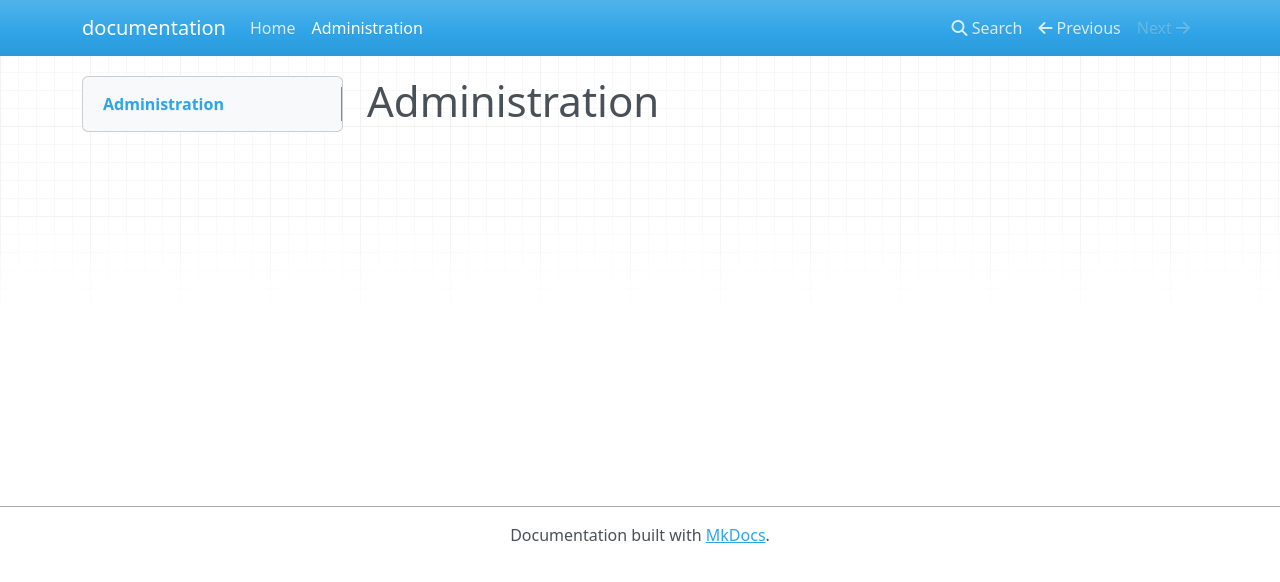
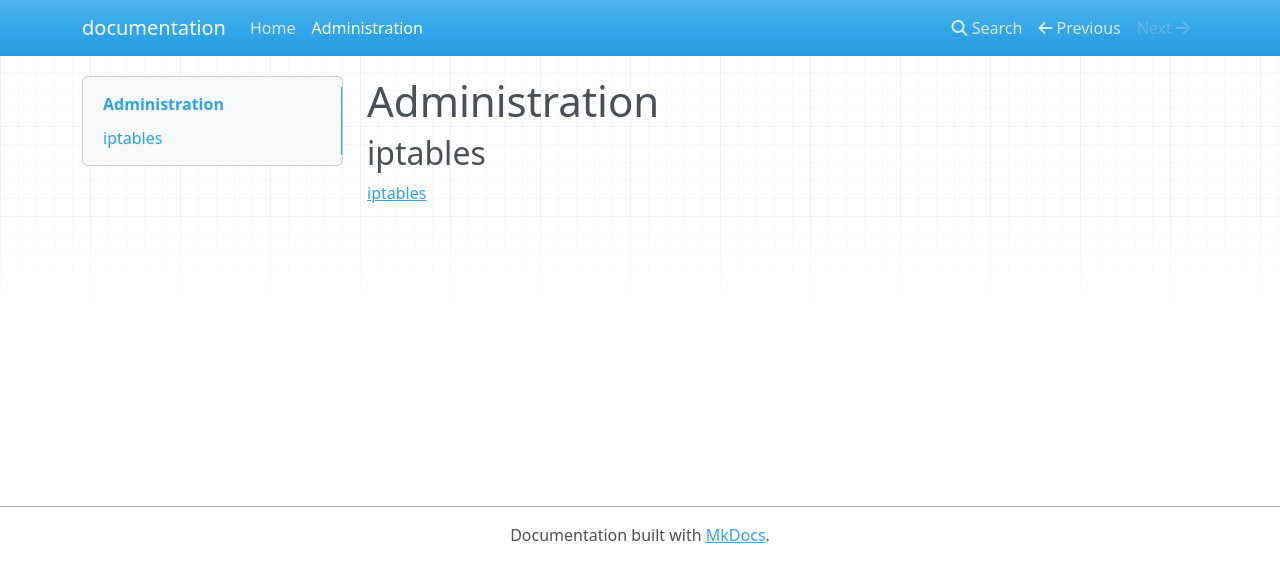
Before and after one commit to mkapra/documentation, an MkDocs documentation site: the page built from docs/administration/administration.md, in a window 1280 px wide. Shown: the top 582 px of the page. Built offline with MkDocs 1.6.1, drawn with Linux system fonts in a browser that asks for light colours; nearby versions of some CDN libraries.

Commit message:
Add new page

```diff
--- a/docs/administration/administration.md
+++ b/docs/administration/administration.md
@@ -1 +1,4 @@
 # Administration
+
+## iptables
+[iptables](iptables.md)
```
Also changed, not shown: docs/administration/iptables.md (added, +3 -0 lines).
